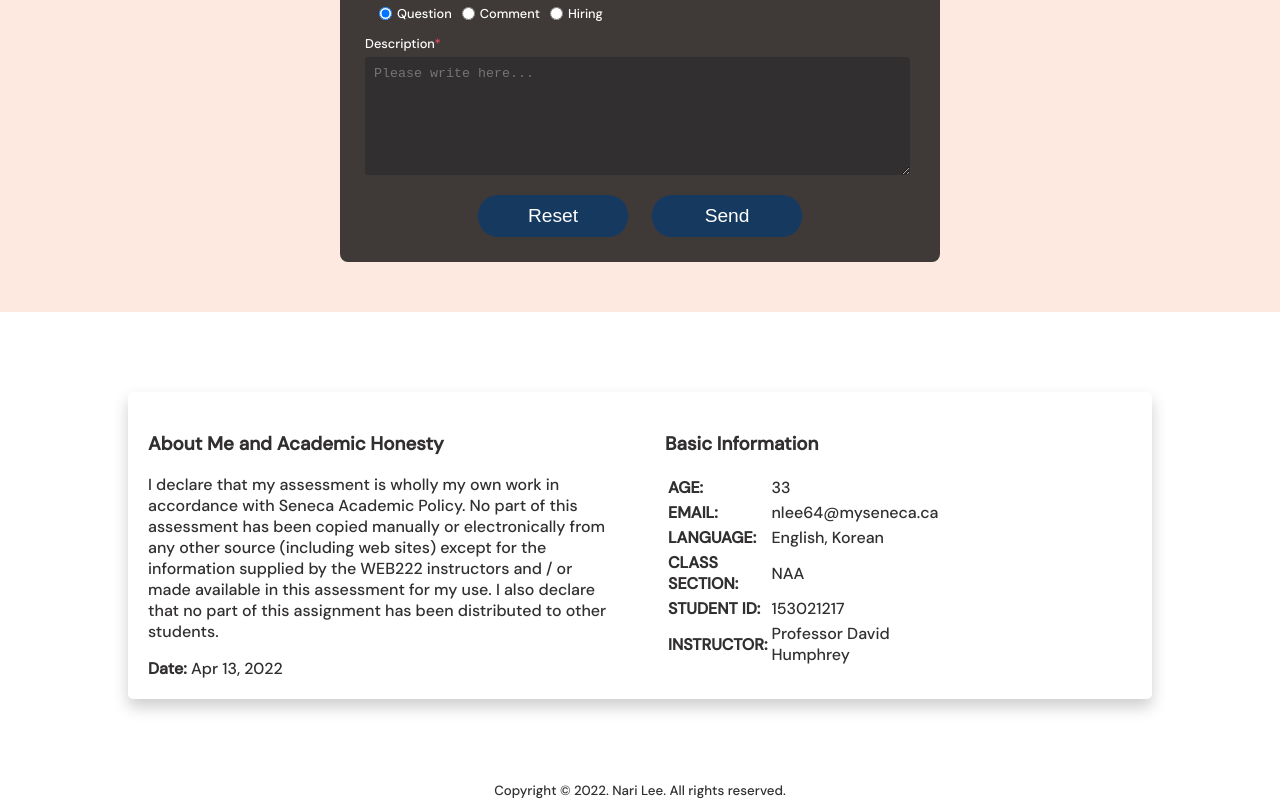
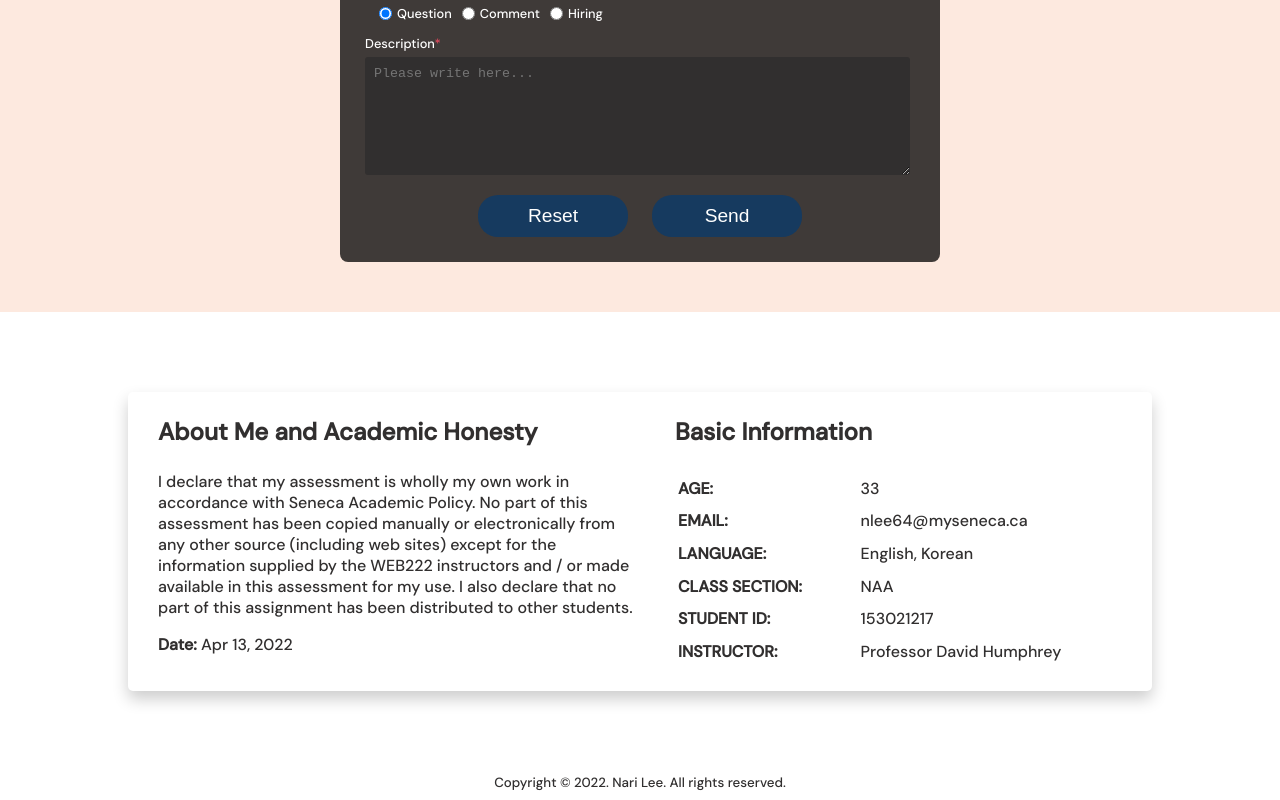
Before and after one commit to nlee64/nlee64.github.io, a plain HTML site: page index.html in a window 1280 px wide. Shown: the part 1857-2657 px from the top of the page. Drawn offline with Linux system fonts and the light colour scheme.

Commit message:
flex box

```diff
--- a/styles.css
+++ b/styles.css
@@ -18,11 +18,13 @@
     }
     .flex-container{
         margin: 0;
+        flex-direction: column;
     }
     body{
         font-size: 90%;
     }
 }
+
 
 /* place all content in the center */
 body{
@@ -207,11 +209,16 @@ input[type="button"]:hover {
 #honesty, #info {
     text-align: left;
     flex:1;
-    padding: 20px;
-    margin: 0;
+    padding-left: 20px;
+    padding-bottom: 20px;
+    margin-left: 10px;
+}
+h3{
+    font-size: 1.5em;
 }
 table {
-    width:50%
+    width:100%;
+    height: 200px;
 }
 footer {
     font-family:'DM Sans', sans-serif;
```
